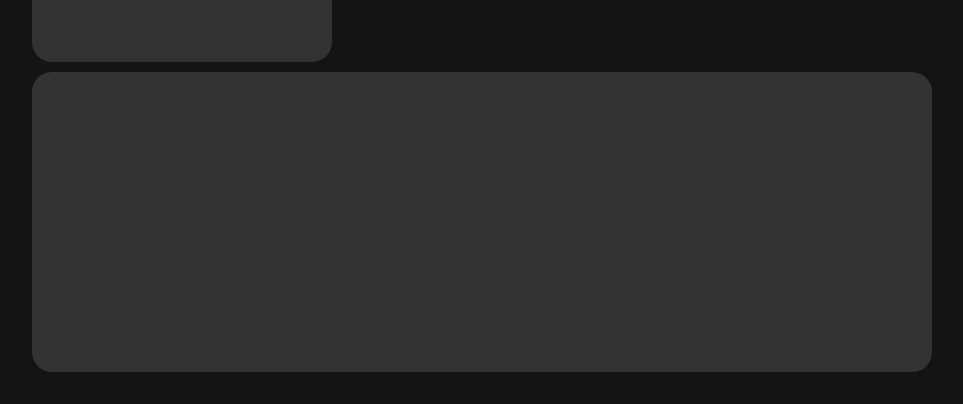
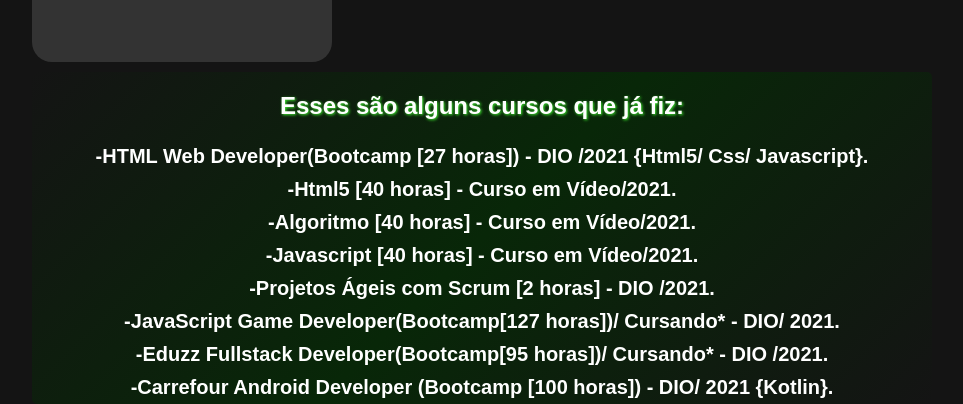
Before and after one commit to JohnLionBr/Site-pessoal, a plain HTML site: page learning.html in a window 1280 px wide. Shown: the part 938-1342 px from the top of the page, without its empty margins (158-1121 px from the left). Before the commit the page ends 1310 px from the top, so only its background shows below. Drawn offline with Linux system fonts and the light colour scheme.

Commit message:
Add files via upload

```diff
--- a/Learning.css
+++ b/Learning.css
@@ -189,13 +189,38 @@ align-items: center;
 
 .footer{
     width: auto;
-    height: 300px;
-    background-color: #333;
-    border-radius: 20px;
+    height: auto;
+    background: linear-gradient(-45deg, rgb(20, 20, 20), rgb(8, 39, 8), rgb(20, 20, 20));
+    border-radius: 5px;
     grid-area: "footer";
     grid-column: footer;
+    justify-content: start;
+    align-items: center;
+    flex-direction: column;
+    display: flex;
+    color: white;
+
 
 }
+
+.footer h1{
+    text-shadow: rgb(61, 238, 45) 1px 1px 3px;
+}
+
+.footer h2{
+
+font-size: 20px;
+
+margin: 5px;
+}
+
+.footer h2:hover{
+    color: rgb(253, 118, 28);
+    text-shadow: 0 0 3px green;
+
+}
+
+
 
 
 
--- a/learning.html
+++ b/learning.html
@@ -42,7 +42,22 @@
         <div class="item"><i id="git" class="fab fa-git-alt" onclick="git()"></i><p>item</p></div>
         <div class="item"><i id="github" class="fab fa-github" onclick="github()"></i><p>item</p></div>
         <div class="item"><i id="react" class="fab fa-react" onclick="react()"></i><p>item</p></div>
-        <div class="footer"></div>
+
+
+        <div class="footer">
+            <h1>Esses são alguns cursos que já fiz:</h1>
+            <h2>-HTML Web Developer(Bootcamp [27 horas]) - DIO /2021 {Html5/ Css/ Javascript}.</h2>
+            <h2>-Html5 [40 horas] - Curso em Vídeo/2021.</h2>
+            <h2>-Algoritmo [40 horas] - Curso em Vídeo/2021.</h2>
+            <h2>-Javascript [40 horas] - Curso em Vídeo/2021.</h2>
+            <h2>-Projetos Ágeis com Scrum [2 horas] - DIO /2021.</h2>
+            <h2>-JavaScript Game Developer(Bootcamp[127 horas])/ Cursando* - DIO/ 2021.</h2>
+            <h2>-Eduzz Fullstack Developer(Bootcamp[95 horas])/ Cursando* - DIO /2021.</h2>
+            <h2>-Carrefour Android Developer (Bootcamp [100 horas]) - DIO/ 2021 {Kotlin}.</h2>
+
+        </div>
+
+
 
     </section>
 <body>
```
